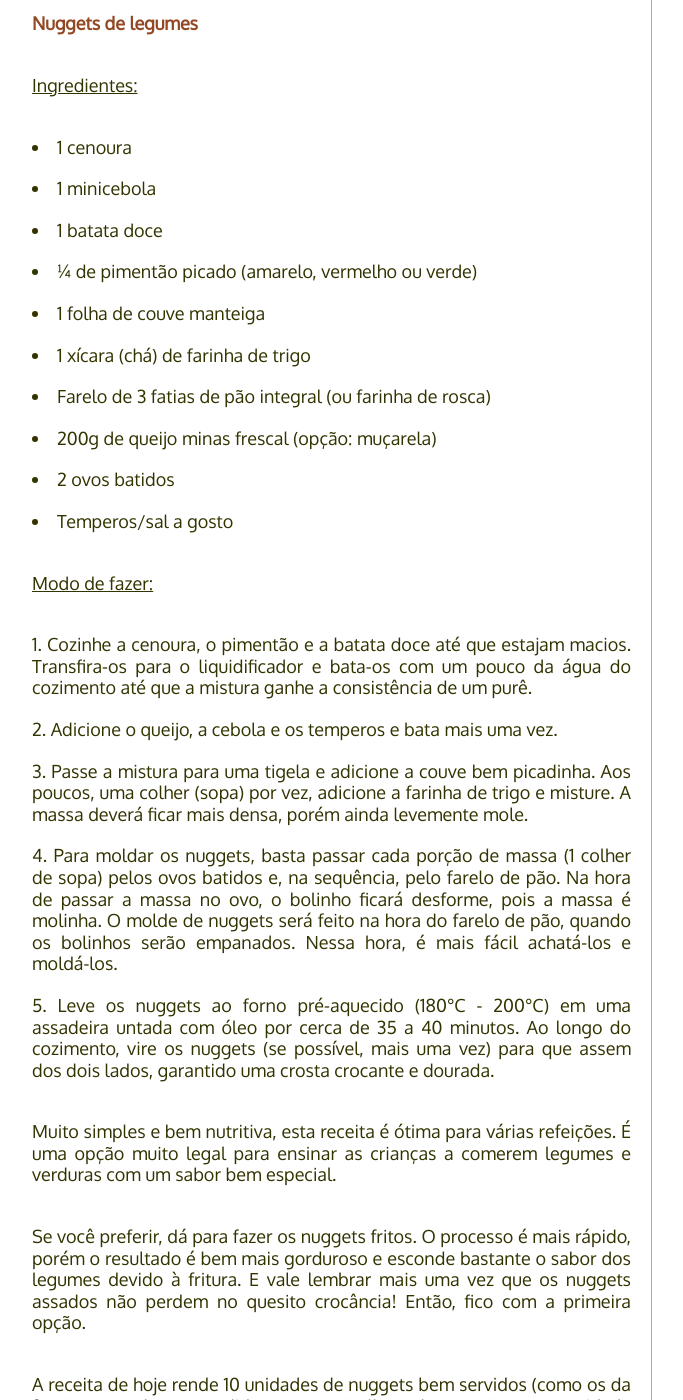
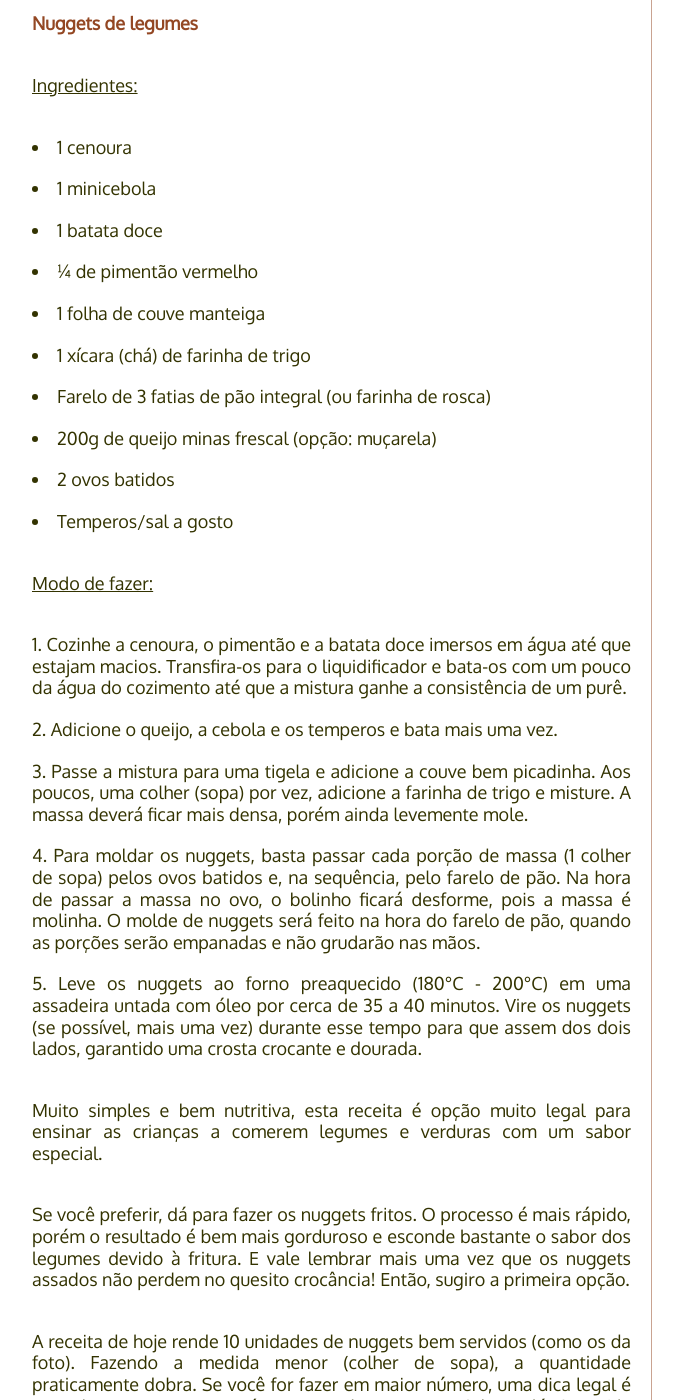
Before and after one commit to PaneladePau/paneladepau-jekyll-blog, a Jekyll site: the page built from _posts/2015-04-18-nuggets-de-legumes.md, in a window 1280 px wide and 1400 px high, scrolled down 850 px. Shown: the whole window, without its empty margins (138-821 px from the left). Built offline with Jekyll 4.4.1, drawn with Linux system fonts in a browser that asks for light colours; nearby versions of some CDN libraries; some web fonts are replaced; Markdown is read by kramdown in place of the engine named in the settings; some of the changed text lies outside the part shown.

Commit message:
“update”

```diff
--- a/_posts/2015-04-18-nuggets-de-legumes.md
+++ b/_posts/2015-04-18-nuggets-de-legumes.md
@@ -17,7 +17,7 @@ legendaimg2: Legenda da imagem 2
 
 Nuggets são petiscos rápidos que certamente fazem parte das recordações de infância de muita gente por aí. Uma pena é que o sabor delicioso dos nuggets esconde uma pilha de corantes, estabilizantes e sódio (muito sódio).
 
-Mas a boa notícia é que tem um jeitinho bem fácil de fazer nuggets em casa sem se preocupar com uma bomba à mesa. A dica de hoje é uma receita bem gostosa e que, ainda, é bem saudável - a base é de legumes e os nuggets são assados. Fora a gostosura de sabor, a garantia é a de uma casquinha super crocante!
+Mas a boa notícia é que tem um jeitinho bem fácil de fazer nuggets em casa sem se preocupar com uma bomba à mesa. A dica de hoje é uma receita bem gostosa e saudável - a base é de legumes e os nuggets são assados. Fora a gostosura de sabor, a garantia é a de uma casquinha super crocante!
 
 **Nuggets de legumes**
 
@@ -26,7 +26,7 @@ Mas a boa notícia é que tem um jeitinho bem fácil de fazer nuggets em casa se
 * 1 cenoura
 * 1 minicebola
 * 1 batata doce
-* ¼ de pimentão picado (amarelo, vermelho ou verde)
+* ¼ de pimentão vermelho
 * 1 folha de couve manteiga
 * 1 xícara (chá) de farinha de trigo
 * Farelo de 3 fatias de pão integral (ou farinha de rosca)
@@ -36,15 +36,15 @@ Mas a boa notícia é que tem um jeitinho bem fácil de fazer nuggets em casa se
 
 ### Modo de fazer:
 
-1. Cozinhe a cenoura, o pimentão e a batata doce até que estajam macios. Transfira-os para o liquidificador e bata-os com um pouco da água do cozimento até que a mistura ganhe a consistência de um purê.
+1. Cozinhe a cenoura, o pimentão e a batata doce imersos em água até que estajam macios. Transfira-os para o liquidificador e bata-os com um pouco da água do cozimento até que a mistura ganhe a consistência de um purê.
 2. Adicione o queijo, a cebola e os temperos e bata mais uma vez.
 3. Passe a mistura para uma tigela e adicione a couve bem picadinha. Aos poucos, uma colher (sopa) por vez, adicione a farinha de trigo e misture. A massa deverá ficar mais densa, porém ainda levemente mole.
-4. Para moldar os nuggets, basta passar cada porção de massa (1 colher de sopa) pelos ovos batidos e, na sequência, pelo farelo de pão. Na hora de passar a massa no ovo, o bolinho ficará desforme, pois a massa é molinha. O molde de nuggets será feito na hora do farelo de pão, quando os bolinhos serão empanados. Nessa hora, é mais fácil achatá-los e moldá-los.
-5. Leve os nuggets ao forno pré-aquecido (180°C - 200°C) em uma assadeira untada com óleo por cerca de 35 a 40 minutos. Ao longo do cozimento, vire os nuggets (se possível, mais uma vez) para que assem dos dois lados, garantido uma crosta crocante e dourada.
+4. Para moldar os nuggets, basta passar cada porção de massa (1 colher de sopa) pelos ovos batidos e, na sequência, pelo farelo de pão. Na hora de passar a massa no ovo, o bolinho ficará desforme, pois a massa é molinha. O molde de nuggets será feito na hora do farelo de pão, quando as porções serão empanadas e não grudarão nas mãos.
+5. Leve os nuggets ao forno preaquecido (180°C - 200°C) em uma assadeira untada com óleo por cerca de 35 a 40 minutos. Vire os nuggets (se possível, mais uma vez) durante esse tempo para que assem dos dois lados, garantido uma crosta crocante e dourada.
 
-Muito simples e bem nutritiva, esta receita é ótima para várias refeições. É uma opção muito legal para ensinar as crianças a comerem legumes e verduras com um sabor bem especial.
+Muito simples e bem nutritiva, esta receita é opção muito legal para ensinar as crianças a comerem legumes e verduras com um sabor especial.
 
-Se você preferir, dá para fazer os nuggets fritos. O processo é mais rápido, porém o resultado é bem mais gorduroso e esconde bastante o sabor dos legumes devido à fritura. E vale lembrar mais uma vez que os nuggets assados não perdem no quesito crocância! Então, fico com a primeira opção.
+Se você preferir, dá para fazer os nuggets fritos. O processo é mais rápido, porém o resultado é bem mais gorduroso e esconde bastante o sabor dos legumes devido à fritura. E vale lembrar mais uma vez que os nuggets assados não perdem no quesito crocância! Então, sugiro a primeira opção.
 
 A receita de hoje rende 10 unidades de nuggets bem servidos (como os da foto). Fazendo a medida menor (colher de sopa), a quantidade praticamente dobra. Se você for fazer em maior número, uma dica legal é congelar os nuggets, após empanados, em saquinhos plásticos (de preferência separados entre si por camadas de filme pvc para não grudarem uns nos outros). Eles duram por até 3 meses se congelados direitinho :)
 
```
Also changed, not shown: img/fotos-dos-posts/nuggets-de-legumes.jpg.
